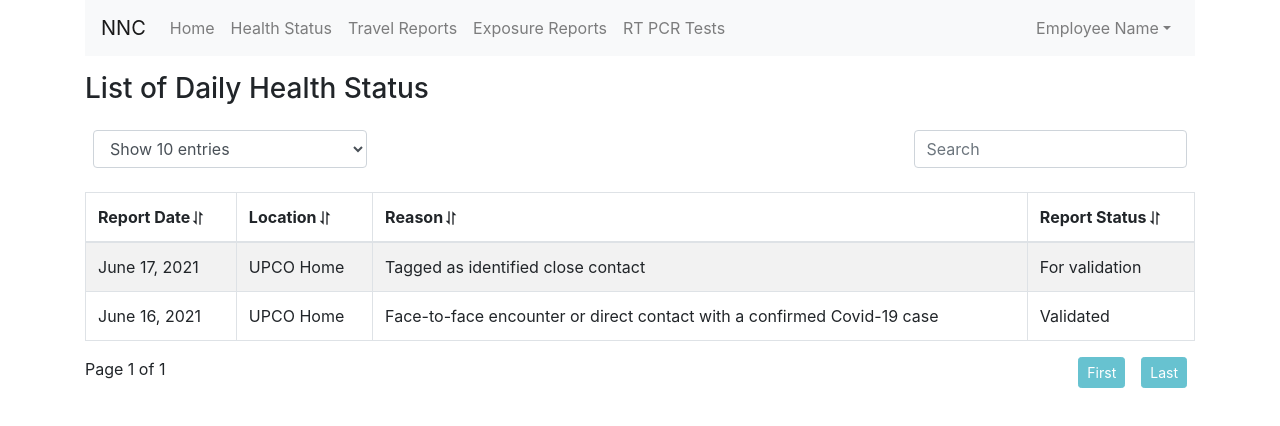
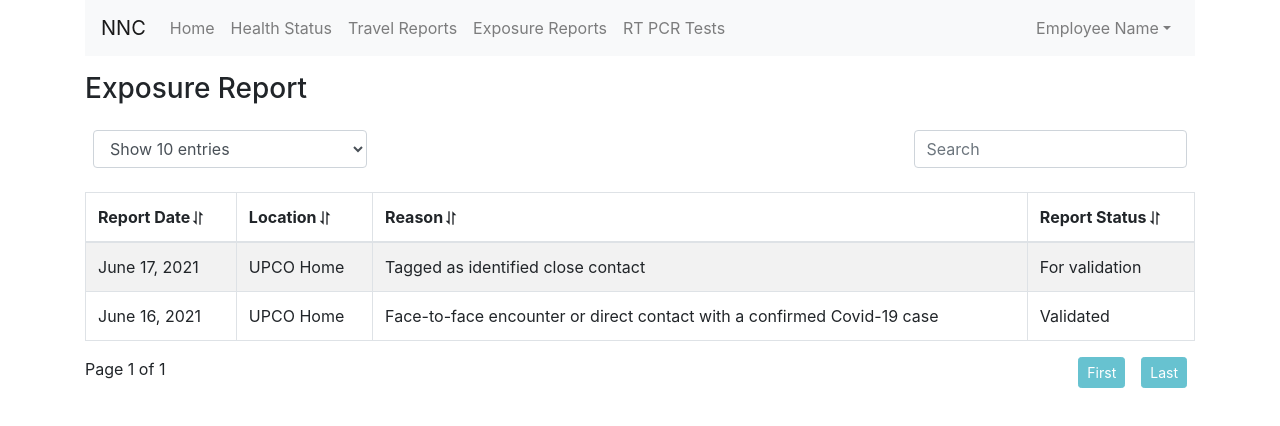
Before and after one commit to hannalalia/health-monitoring, a React (Create React App) app: page /Exposure in a window 1280 px wide. Shown: the top 426 px of the page. Built offline with nearby package versions, Linux system fonts and the light colour scheme.

Commit message:
fix table titles

```diff
--- a/src/components/ExposureReports.js
+++ b/src/components/ExposureReports.js
@@ -70,7 +70,7 @@ function ExposureReports()
 
     return (
         <div>
-        <h3 className="my-3">List of Daily Health Status</h3>
+        <h3 className="my-3">Exposure Report</h3>
         <div className="mx-2 row justify-content-between">
             <Form.Control as="select" className="my-2 col-12 col-sm-3" value={pageSize} onChange={(e)=>setPageSize(Number(e.target.value))}>
             {
--- a/src/components/RTPCRTest.js
+++ b/src/components/RTPCRTest.js
@@ -64,7 +64,7 @@ function RTPCRTest()
 
     return (
         <div>
-        <h3 className="my-3">List of Daily Health Status</h3>
+        <h3 className="my-3">RT-PCR Report</h3>
         <div className="mx-2 row justify-content-between">
             <Form.Control as="select" className="my-2 col-12 col-sm-3" value={pageSize} onChange={(e)=>setPageSize(Number(e.target.value))}>
             {
--- a/src/components/TravelReports.js
+++ b/src/components/TravelReports.js
@@ -52,7 +52,7 @@ function TravelReports()
 
     return (
         <div>
-        <h3 className="my-3">List of Daily Health Status</h3>
+        <h3 className="my-3">Travel Report</h3>
         <div className="mx-2 row justify-content-between">
             <Form.Control as="select" className="my-2 col-12 col-sm-3" value={pageSize} onChange={(e)=>setPageSize(Number(e.target.value))}>
             {
```
